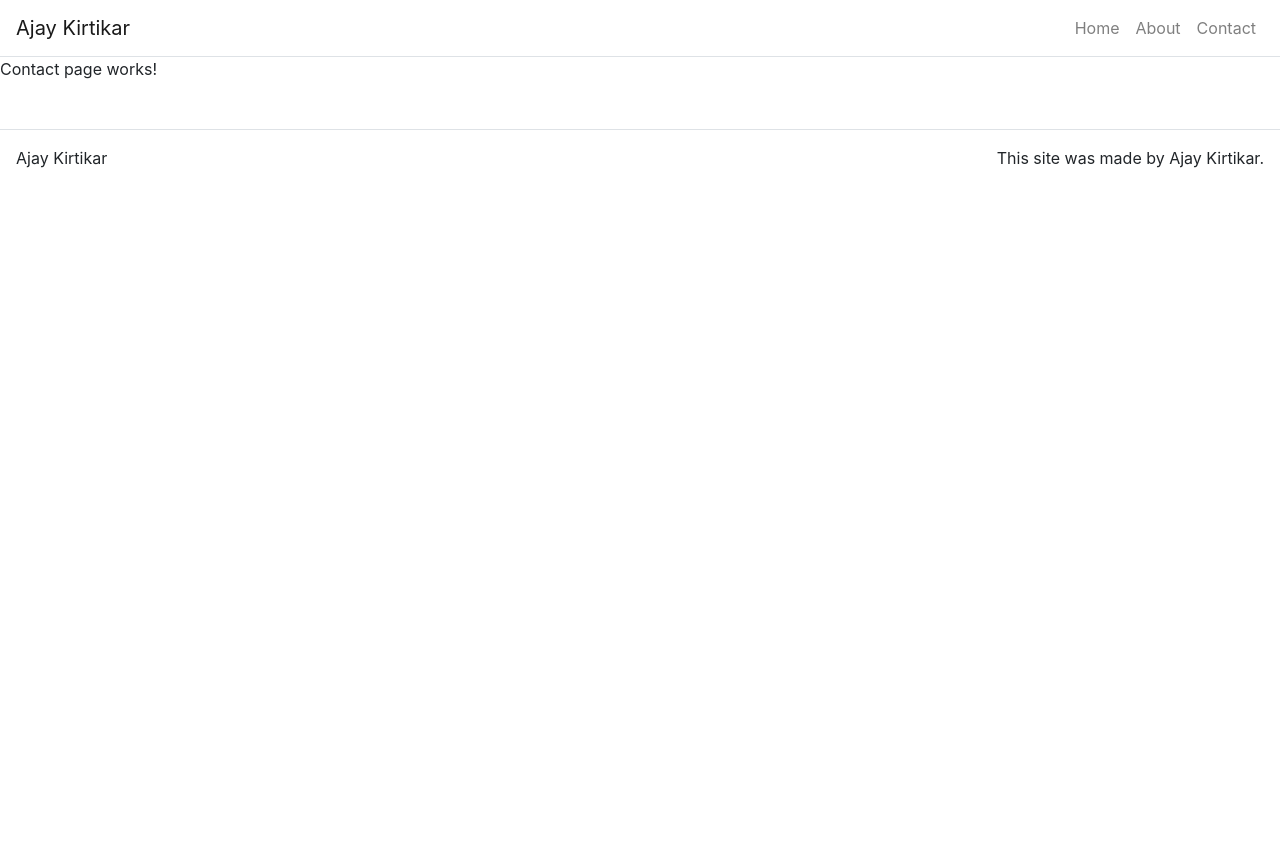
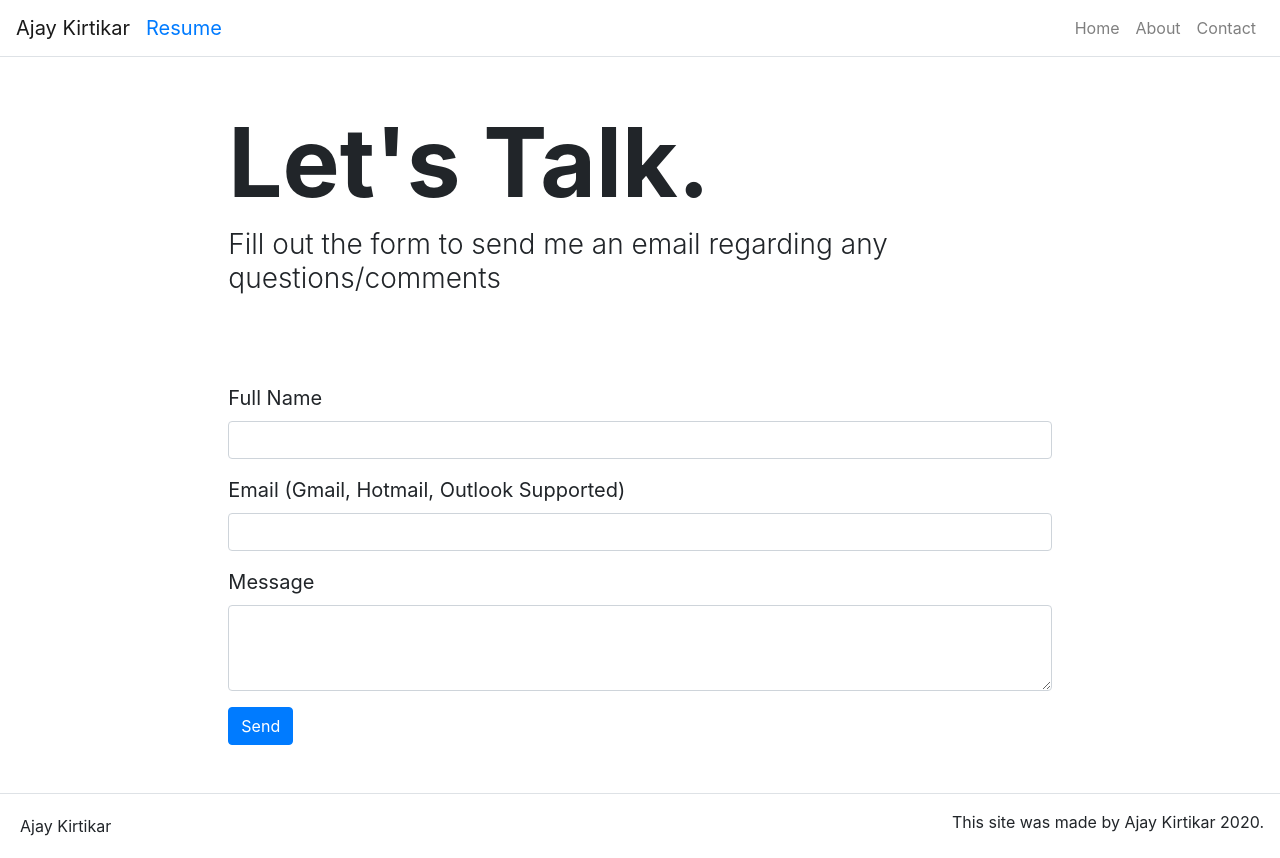
Before and after one commit to ajaykirtikar2/Portfolio-site, a React (Create React App) app: page /contact in a window 1280 px wide. Before the commit the page ends 800 px from the top, so only its background shows below. Built offline with nearby package versions, Linux system fonts and the light colour scheme.

Commit message:
fixed about and contact pages, near complete

```diff
--- a/package.json
+++ b/package.json
@@ -6,6 +6,7 @@
     "@testing-library/jest-dom": "^4.2.4",
     "@testing-library/react": "^9.5.0",
     "@testing-library/user-event": "^7.2.1",
+    "axios": "^0.19.2",
     "bootstrap": "^4.5.0",
     "react": "^16.13.1",
     "react-bootstrap": "^1.3.0",
--- a/src/App.js
+++ b/src/App.js
@@ -9,6 +9,9 @@ import Footer from './components/Footer'
 import HomePage from './pages/HomePage'
 import AboutPage from './pages/AboutPage'
 import ContactPage from './pages/ContactPage'
+
+import Pdf from '../src/assets/documents/Resume2020.pdf';
+
 
 
 class App extends React.Component{
@@ -24,16 +27,17 @@ class App extends React.Component{
         { title: 'Contact', path:'/contact' },
       ],
       home: {
-        title: 'Welcome',
+        title: 'Welcome.',
         subtitle: 'Check out my projects below',
-        text: 'I am currently a rising senior pursuing a B.S degree in Computer Science at The Ohio State University '
+        text: 'I am a rising senior pursuing a B.S degree in Computer Science at The Ohio State University '
       },
       about: {
-        title: 'About Me',
+        title: 'About Me.',
 
       },
       contact: {
-        title: 'Let\'s Talk',
+        title: 'Let\'s Talk.',
+        subtitle: 'Fill out the form to send me an email regarding any questions/comments'
       }
 
     }
@@ -44,8 +48,10 @@ class App extends React.Component{
       <Router>
         <Container className="p-0" fluid={true}>
 
-          <Navbar className="border-bottom" bg="transparent" expand='lg'>
-            <Navbar.Brand>Ajay Kirtikar</Navbar.Brand>
+          <Navbar className="border-bottom" bg="transparent" expand='xl' >
+            <Navbar.Brand href="/">Ajay Kirtikar</Navbar.Brand>
+
+            <Navbar.Brand href='/resume' > <a href = {process.env.PUBLIC_URL + Pdf}>Resume</a></Navbar.Brand>
 
             <Navbar.Toggle className="border-0" aria-controls="navbar-toggle"/>
             <Navbar.Collapse id="navbar-toggle">
@@ -59,7 +65,7 @@ class App extends React.Component{
 
           <Route path="/" exact render={()=> <HomePage title={this.state.home.title} subtitle = {this.state.home.subtitle} text={this.state.home.text} />} />
           <Route path="/about"  render={() => <AboutPage title={this.state.about.title} />} />
-          <Route path="/contact"  render={() => <ContactPage title={this.state.contact.title} />} />
+          <Route path="/contact"  render={() => <ContactPage title={this.state.contact.title} subtitle = {this.state.contact.subtitle} />} />
 
           <Footer/>
 
--- a/src/components/Carousel.js
+++ b/src/components/Carousel.js
@@ -36,7 +36,7 @@ class Carousel extends React.Component{
                     title: 'This Website',
                     subtitle: '(2020) How this site was made using React.',
                     imgSrc: website,
-                    link: '',
+                    link: 'https://github.com/ajaykirtikar2/Portfolio-site',
                     selected: false
                 },
 
--- a/src/components/Footer.js
+++ b/src/components/Footer.js
@@ -9,11 +9,11 @@ function Footer(){
         <footer className="mt-5">
             <Container fluid={true}>
                 <Row className="border-top justify-content-between p-3">
-                    <Col className="p-0" small={12}>
+                    <Col className="p-1" small={12}>
                         Ajay Kirtikar
                     </Col>
                     <Col className="p-0 d-flex justify-content-end" md={5}>
-                        This site was made by Ajay Kirtikar.
+                        This site was made by Ajay Kirtikar 2020.
                     </Col>
                 </Row>
             </Container>
--- a/src/components/Hero.js
+++ b/src/components/Hero.js
@@ -14,7 +14,7 @@ function Hero(props){
                     <Col md={8} sm={12}>
                         { props.title && <h1 className="display-1 font-weight-bolder">{props.title}</h1> }
                         { props.subtitle && <h3 className="display-4 font-weight-light">{props.subtitle}</h3> }
-                        { props.text && <h3 className="lead font-weight-light">{props.text}</h3> }
+                        { props.text && <h3 className="display-5 font-weight-light">{props.text}</h3> }
                     </Col>
                 </Row>
             </Container>
--- a/src/index.css
+++ b/src/index.css
@@ -44,3 +44,13 @@ code {
   font-size: 20px;
 
 }
+
+.success-msg{
+  color: #57A773;
+  padding: 10px 15px;
+}
+
+.err-msg{
+  color: #EE6352;
+  padding: 10px 15px;
+}
--- a/src/pages/AboutPage.js
+++ b/src/pages/AboutPage.js
@@ -2,6 +2,8 @@ import React from 'react';
 
 import Hero from '../components/Hero'
 import Content from '../components/Content'
+
+
 
 function AboutPage(props){
 
@@ -9,7 +11,7 @@ function AboutPage(props){
            <div>
                <Hero title={props.title}/>
 
-               <Content>
+               <Content >
                    <p>Hi, my name is Ajay Kirtikar.  I'm currently a rising senior pursuing a B.S in Computer Science at The Ohio State University specializing in Artificial Intelligence.</p>
                    <p>I love to create, and I dream to one day start my own business that will impact and help those around the world. Attached is my resume which lists my past experience with various companies ranging from backend to frontend work.</p>
                    <p>I am constantly learning new things and my recent project dove deep into Mschine Learning with Recurrance Neural Networks to create a text classifier for rap lyrics.</p>
--- a/src/pages/ContactPage.js
+++ b/src/pages/ContactPage.js
@@ -1,10 +1,111 @@
 import React from 'react';
 
-function ContactPage(props){
+import Form from 'react-bootstrap/Form';
+import Button from 'react-bootstrap/Button';
 
-        return(
-            <p>Contact page works!</p>
-        );
+import Hero from '../components/Hero';
+import Content from '../components/Content';
+import Axios from 'axios';
+
+class ContactPage extends React.Component{
+
+        constructor(props){
+            super(props);
+            this.state = {
+                name: "",
+                email: "",
+                message: "",
+                disabled: false,
+                emailSent: null,
+
+            }
+        }
+
+        handleChange = (event) =>{
+
+            const target = event.target;
+            const value = target.type === 'checkbox' ? target.checked : target.value;
+            const name = target.name;
+
+            this.setState({
+                [name]: value
+            })
+        }
+
+        /* preventing default behavior of refreshing the page */
+        handleSubmit = (event) => {
+            event.preventDefault();
+
+            console.log(event.target);
+
+            /*prevents from sending email more than once */
+            this.setState({
+                disabled: true,
+            });
+
+
+            Axios.post('http://localhost:3030/api/email', this.state)
+                    .then(res => {
+                        console.log(res.status)
+                        if(res.status === 200){
+                            this.setState({
+                                disabled: true,
+                                emailSent: true
+                            });
+                        } else {
+                            this.setState({
+                                disabled: false,
+                                emailSent: false
+                            });
+                        }
+
+                    })
+                    .catch(err => {
+                        console.log(err);
+
+                        this.setState({
+                            disabled: false,
+                            emailSent: false
+                        });
+                    })
+        }
+
+        render() {
+            return(
+                <div>
+                    <Hero title = {this.props.title} text = {this.props.subtitle} />
+
+                    <Content>
+                        <Form onSubmit={this.handleSubmit}>
+                            <Form.Group>
+                                <Form.Label htmlFor= "full-name">Full Name</Form.Label>
+                                <Form.Control id="full-name" name="name" type="text" value={this.state.name} onChange={this.handleChange}/>
+                            </Form.Group>
+
+
+                            <Form.Group>
+                                <Form.Label htmlFor= "email">Email (Gmail, Hotmail, Outlook Supported)</Form.Label>
+                                <Form.Control id="email" name="email" type="email" value={this.state.email} onChange={this.handleChange}/>
+                            </Form.Group>
+
+                            <Form.Group>
+                                <Form.Label htmlFor= "message">Message</Form.Label>
+                                <Form.Control id="message" name="message" as="textarea" rows="3" value={this.state.message} onChange={this.handleChange}/>
+                            </Form.Group>
+
+                            <Button className="d-inline-block" variant="primary" type="submit" disabled={this.state.disabled}>
+                                Send
+                            </Button>
+
+
+                            {/* message to show whether email sent correctly */}
+                            {this.state.emailSent === true && <p className="d-inline success-msg">Email Sent!</p>}
+                            {this.state.emailSent === false && <p className="d-inline err-msg">Email Not Sent!</p>}
+                        </Form>
+                    </Content>
+                </div>
+            );
+        }
 
 }
 
```
Also changed, not shown: 2 other files (tests, documents, lock files or other folders).
